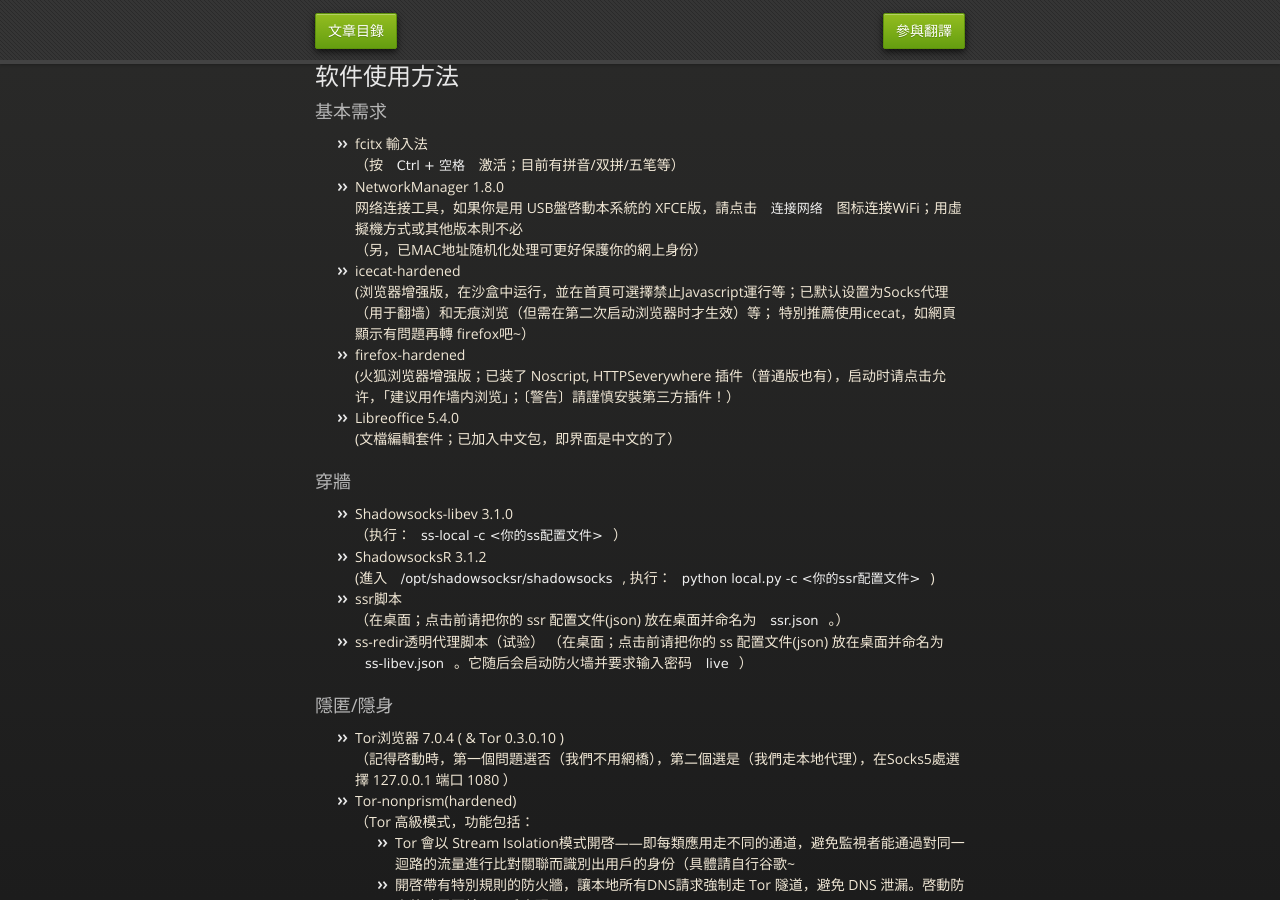
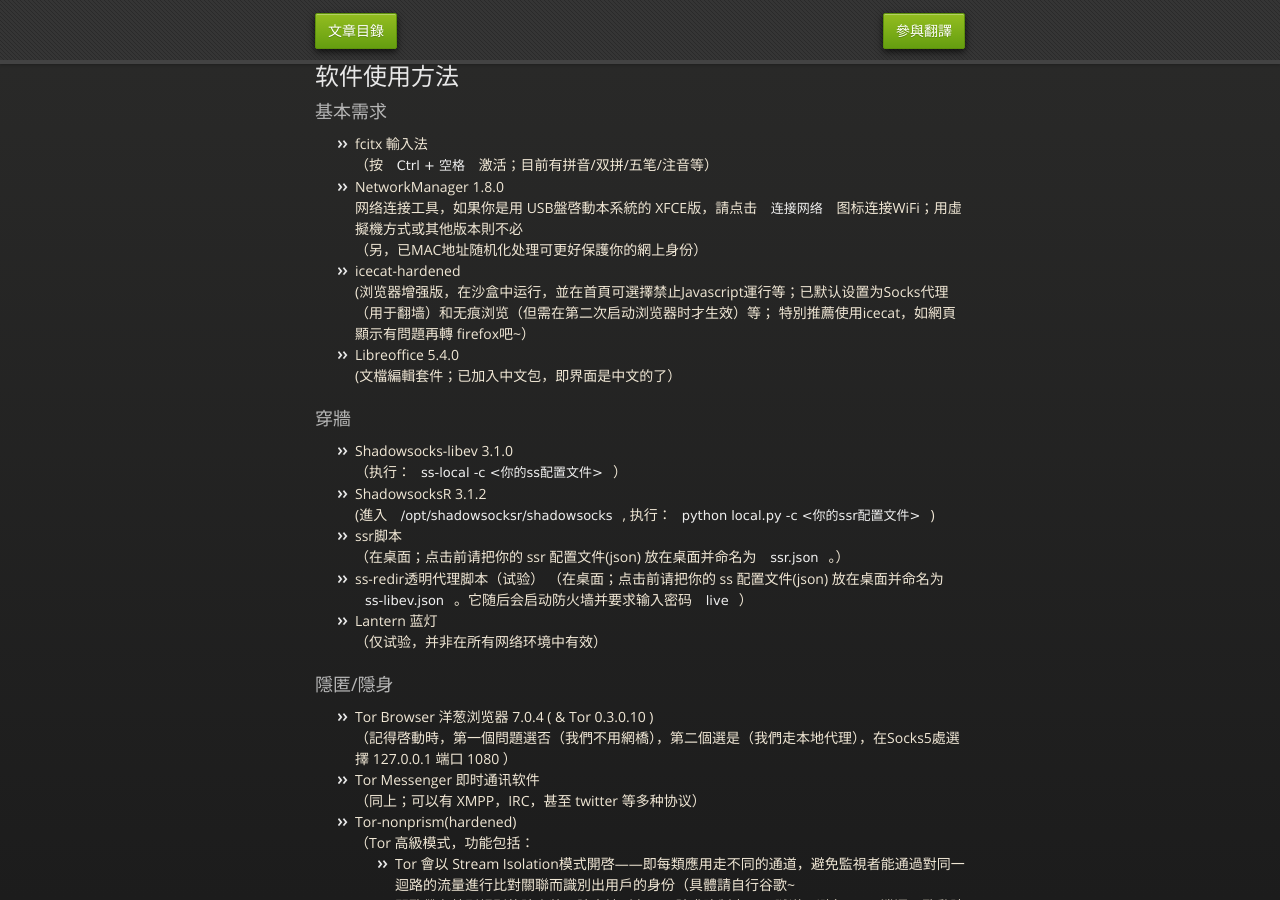
Before and after one commit to mdrights/os-observe, a Jekyll site: the page built from docs/LiveSlak-Users-Guide.md, in a window 1280 px wide and 900 px high. Built offline with Jekyll 4.4.1, drawn with Linux system fonts in a browser that asks for light colours; our own code applies the rules of GitHub Pages for plain Markdown files; some of the changed text lies outside the part shown.

Commit message:
update for new release

```diff
--- a/docs/LiveSlak-Users-Guide.md
+++ b/docs/LiveSlak-Users-Guide.md
@@ -1,21 +1,19 @@
 ---
 layout: post
-date: 2017-09-17
+date: 2017-10-04
 ---
 
 ## 软件使用方法
 
 ### 基本需求
 - fcitx 輸入法
-	（按 `Ctrl + 空格` 激活；目前有拼音/双拼/五笔等）
+	（按 `Ctrl + 空格` 激活；目前有拼音/双拼/五笔/注音等）
 - NetworkManager 1.8.0
 	网络连接工具，如果你是用 USB盤啓動本系統的 XFCE版，請点击 `连接网络` 图标连接WiFi；用虛擬機方式或其他版本則不必
 	（另，已MAC地址随机化处理可更好保護你的網上身份）
 - icecat-hardened
 	(浏览器增强版，在沙盒中运行，並在首頁可選擇禁止Javascript運行等；已默认设置为Socks代理（用于翻墙）和无痕浏览（但需在第二次启动浏览器时才生效）等；
 	特別推薦使用icecat，如網頁顯示有問題再轉 firefox吧~）
-- firefox-hardened
-	(火狐浏览器增强版；已装了 Noscript, HTTPSeverywhere 插件（普通版也有），启动时请点击允许，「建议用作墙内浏览」；〔警告〕請謹慎安裝第三方插件！）
 - Libreoffice 5.4.0
 	(文檔編輯套件；已加入中文包，即界面是中文的了）
 
@@ -28,10 +26,14 @@
 	（在桌面；点击前请把你的 ssr 配置文件(json) 放在桌面并命名为 `ssr.json`。）
 - ss-redir透明代理脚本（试验）
 	（在桌面；点击前请把你的 ss 配置文件(json) 放在桌面并命名为 `ss-libev.json`。它随后会启动防火墙并要求输入密码 `live`）
+- Lantern 蓝灯
+	（仅试验，并非在所有网络环境中有效）
 
 ### 隱匿/隱身
-- Tor浏览器 7.0.4 ( & Tor 0.3.0.10 )
+- Tor Browser 洋葱浏览器 7.0.4 ( & Tor 0.3.0.10 )
 	（記得啓動時，第一個問題選否（我們不用網橋），第二個選是（我們走本地代理），在Socks5處選擇 127.0.0.1 端口 1080 ）
+- Tor Messenger 即时通讯软件
+	（同上；可以有 XMPP，IRC，甚至 twitter 等多种协议）
 - Tor-nonprism(hardened)
 	（Tor 高級模式，功能包括：
 	1. Tor 會以 Stream Isolation模式開啓——即每類應用走不同的通道，避免監視者能通過對同一迴路的流量進行比對關聯而識別出用戶的身份（具體請自行谷歌~
```
Also changed, not shown: _posts/2017-12-31-Liveslak-intro.md (+5 -4 lines).
